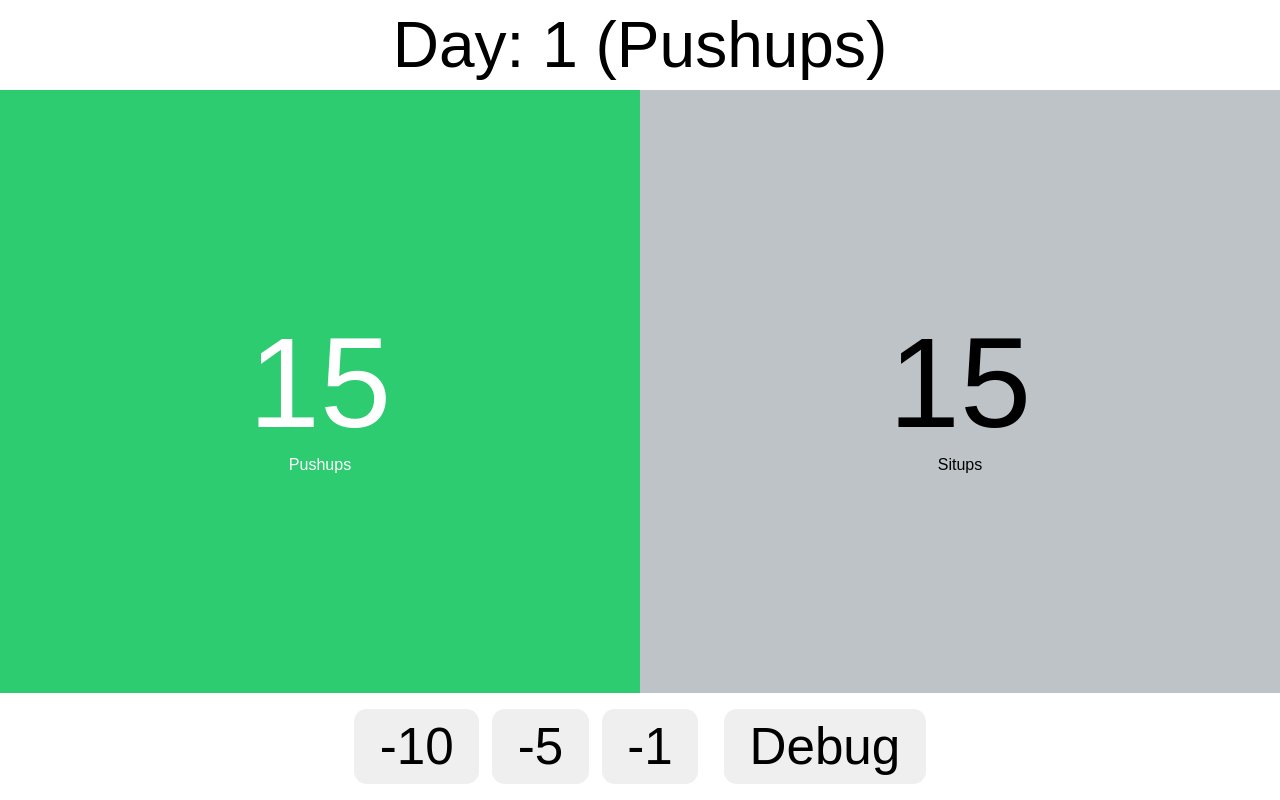
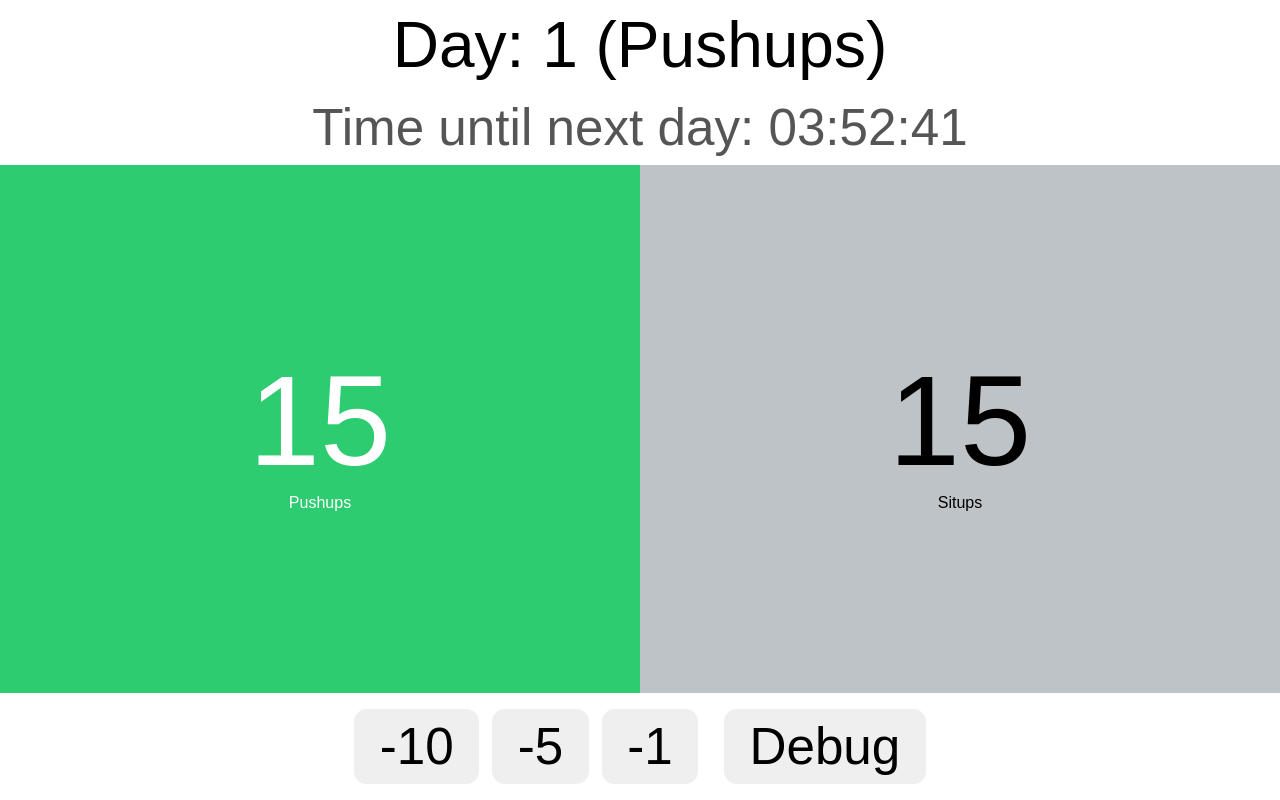
Before and after one commit to adarcie/DailyPushups, a plain HTML site: page index.html in a window 1280 px wide. Drawn offline with Linux system fonts and the light colour scheme.

Commit message:
Added countdown timer until next day.

```diff
--- a/index.html
+++ b/index.html
@@ -17,10 +17,12 @@
     #modalOverlay { position: fixed; top:0; left:0; right:0; bottom:0; display:none; align-items:center; justify-content:center; background:rgba(0,0,0,0.5); }
     #modal { background:white; color:black; padding:2vh 2vw; border-radius:1vw; text-align:center; }
     #modal button { margin:1vh; }
+    #countdown { text-align: center; font-size: 4vw; padding: 1vh; color: #555; }
   </style>
 </head>
 <body>
   <div id="dayLabel" style="text-align:center; padding:1vh; font-size:5vw;">Day: 1 (Pushups)</div>
+  <div id="countdown">Time until next day: --:--:--</div>
   <div id="counters">
     <div id="pushPanel" class="panel active">
       <div id="pushCount" style="font-size:10vw;">15</div>
@@ -58,12 +60,15 @@
   <script>
     const BASE = 15;
 
-    function getPSTDateString() {
+    function getPSTDate() {
       const now = new Date();
       const pstOffset = 8 * 60;
       const utc = now.getTime() + now.getTimezoneOffset() * 60000;
-      const pst = new Date(utc - pstOffset * 60000);
-      return pst.toISOString().split('T')[0];
+      return new Date(utc - pstOffset * 60000);
+    }
+
+    function getPSTDateString() {
+      return getPSTDate().toISOString().split('T')[0];
     }
 
     function calcDailyAddition(ex, day) {
@@ -114,6 +119,7 @@
     const modalOverlay= document.getElementById('modalOverlay');
     const yesBtn      = document.getElementById('confirmYes');
     const noBtn       = document.getElementById('confirmNo');
+    const countdownEl = document.getElementById('countdown');
 
     function currentExercise() {
       return state.day % 2 === 1 ? 'push' : 'sit';
@@ -149,6 +155,20 @@
       save(); updateUI();
     }
 
+    function updateCountdown() {
+      const now = getPSTDate();
+      const tomorrow = new Date(now);
+      tomorrow.setHours(24, 0, 0, 0);
+      const diff = tomorrow - now;
+      const hrs = Math.floor(diff / 3600000);
+      const mins = Math.floor((diff % 3600000) / 60000);
+      const secs = Math.floor((diff % 60000) / 1000);
+      countdownEl.textContent = `Time until next day: ${String(hrs).padStart(2,'0')}:${String(mins).padStart(2,'0')}:${String(secs).padStart(2,'0')}`;
+    }
+
+    setInterval(updateCountdown, 1000);
+    updateCountdown();
+
     dec10.onclick = () => changeCount(-10);
     dec5.onclick  = () => changeCount(-5);
     dec1.onclick  = () => changeCount(-1);
```
